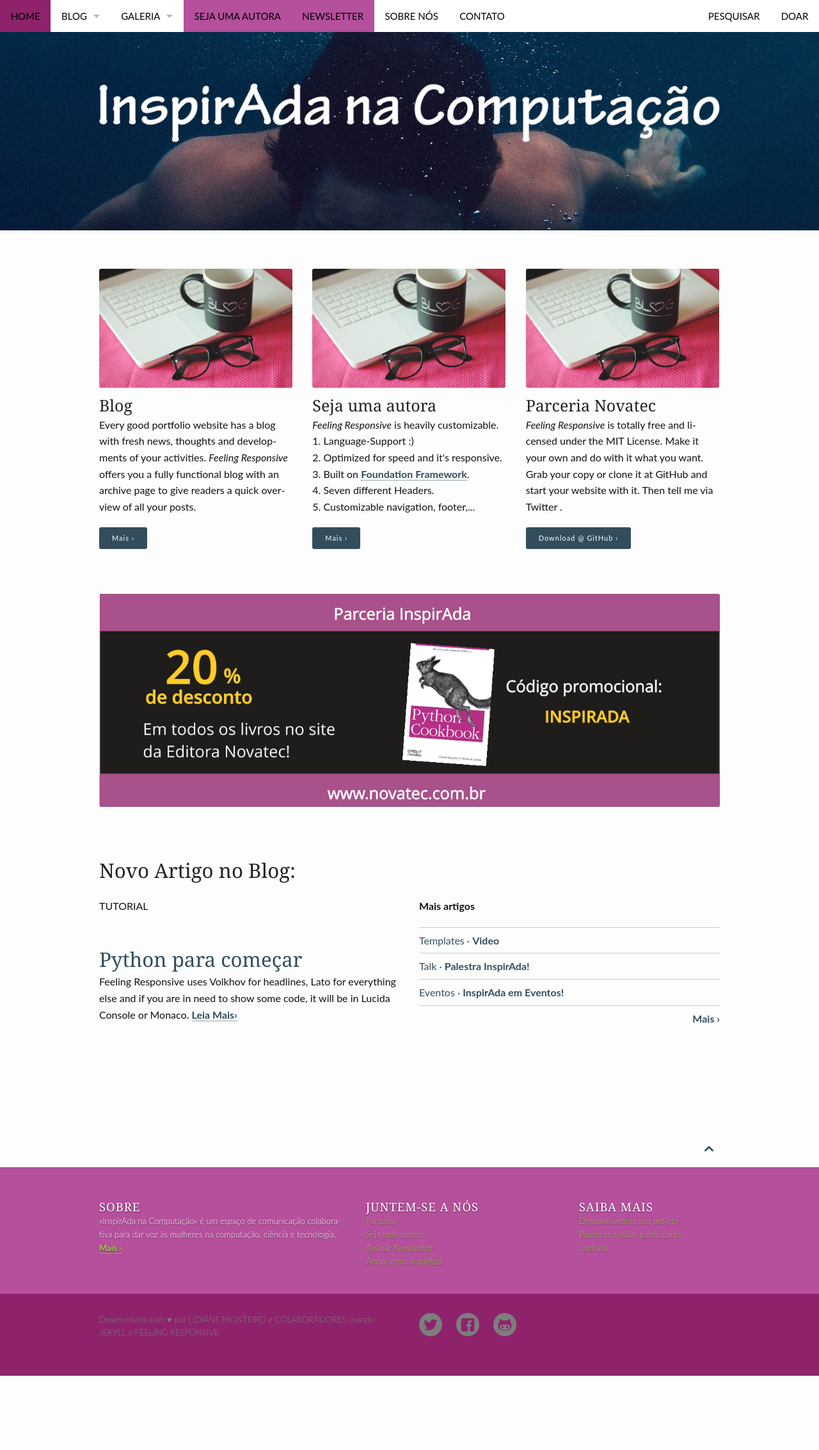
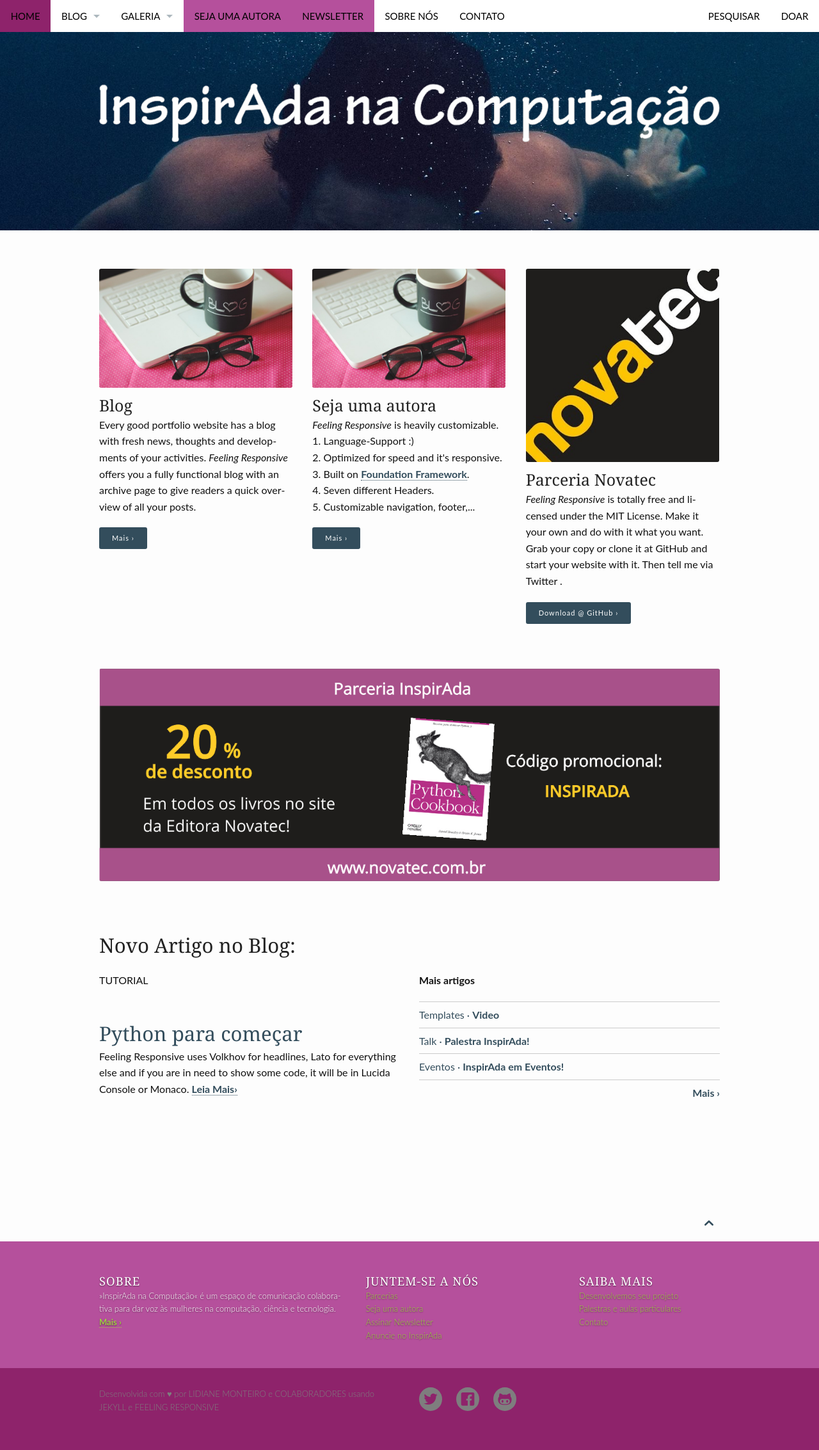
Before and after one commit to inspiradanacomputacao/inspiradanacomputacao.github.io, a Jekyll site: the page built from index.md, in a window 1280 px wide. Shown: the whole page at 64% size. Built offline with Jekyll 4.4.1, drawn with Linux system fonts in a browser that asks for light colours; before the commit the page ends 2150 px from its top, so only the background shows below that.

Commit message:
Alterando imagem para novo teste

```diff
--- a/index.md
+++ b/index.md
@@ -23,7 +23,7 @@
     title: "Parceria Novatec"
     url: 'http://inspiradanacomputacao.github.io/'
     text: '<em>Feeling Responsive</em> is totally free and licensed under the MIT License. Make it your own and do with it what you want. Grab your copy or clone it at GitHub and start your website with it. Then tell me via Twitter <a href="#"></a>.'
-    image: blog.jpg
+    image: logonovatec.jpeg
 ---
 
 <!-- video: '<a href="#" data-reveal-id="videoModal"><img src="http://phlow.github.io/feeling-responsive/images/start-video-feeling-responsive-302x182.jpg" width="302" height="182" alt=""></a>' -->
```
